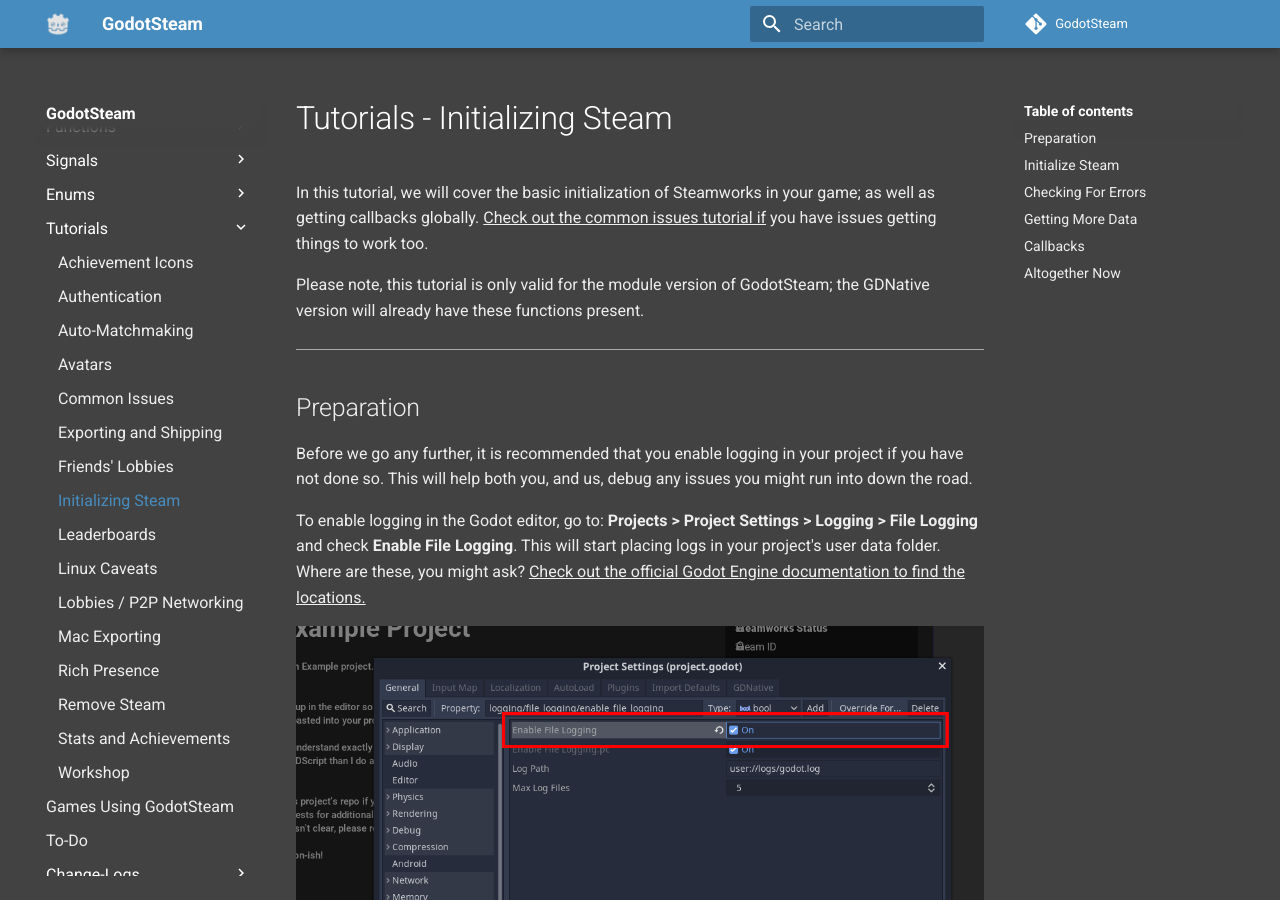
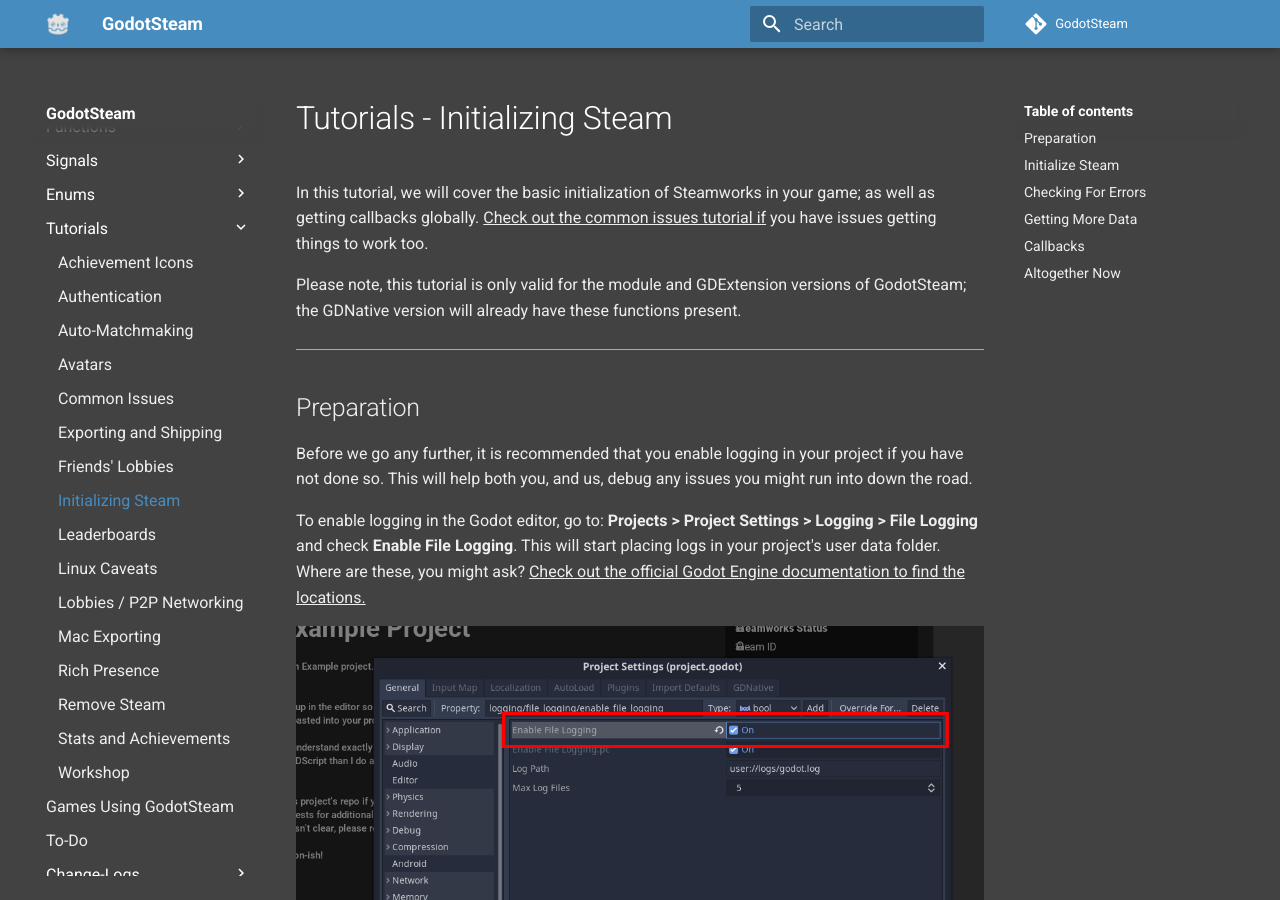
Before and after one commit to GodotSteam/GodotSteam, an MkDocs documentation site: the page built from docs/tutorials/initializing.md, in a window 1280 px wide and 900 px high. Built offline with MkDocs 1.6.1 and Material for MkDocs 9.7.7, drawn with Linux system fonts in a browser that asks for light colours; comment, search, counter and statistics services are not loaded.

Commit message:
Updated initialization tutorial

```diff
--- a/docs/tutorials/initializing.md
+++ b/docs/tutorials/initializing.md
@@ -2,7 +2,7 @@
 
 In this tutorial, we will cover the basic initialization of Steamworks in your game; as well as getting callbacks globally.  [Check out the common issues tutorial if](/tutorials/common_issues/) you have issues getting things to work too.
 
-Please note, this tutorial is only valid for the module version of GodotSteam; the GDNative version will already have these functions present.
+Please note, this tutorial is only valid for the module and GDExtension versions of GodotSteam; the GDNative version will already have these functions present.
 
 ---
 
```
